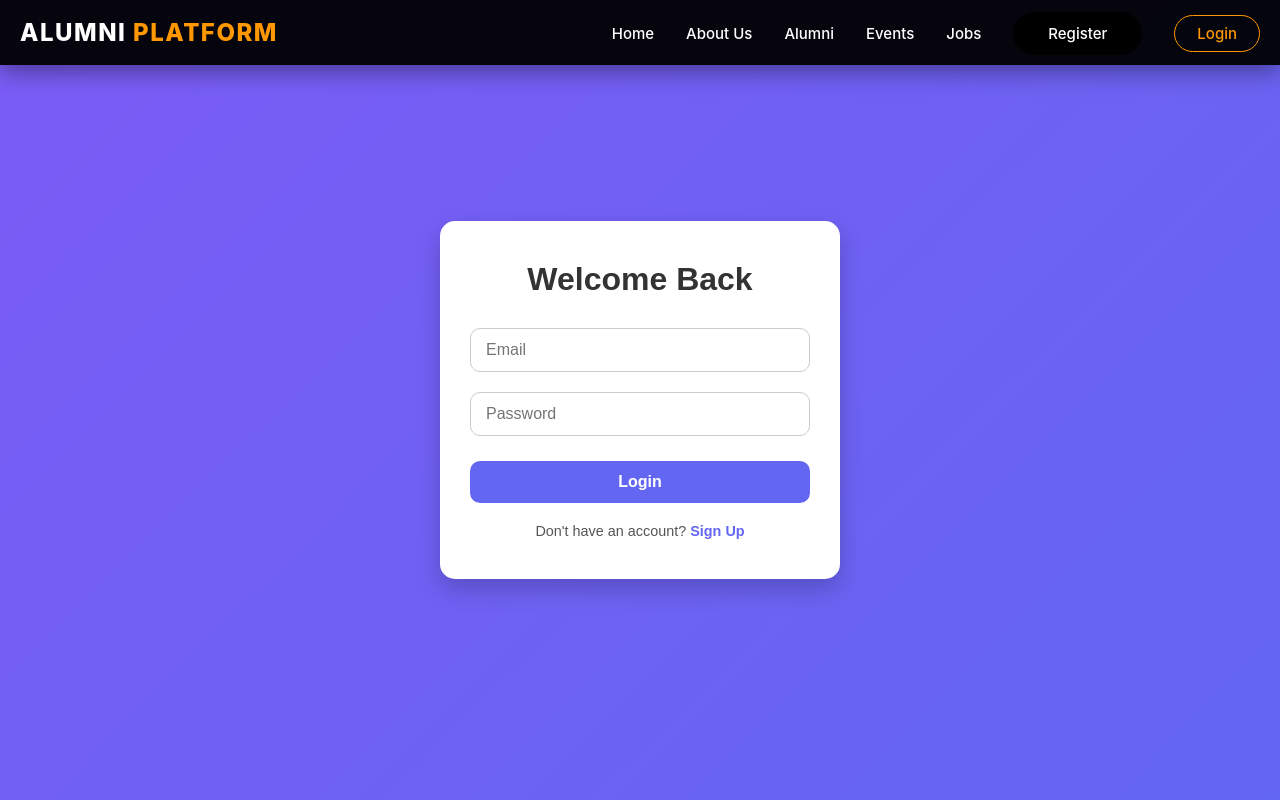
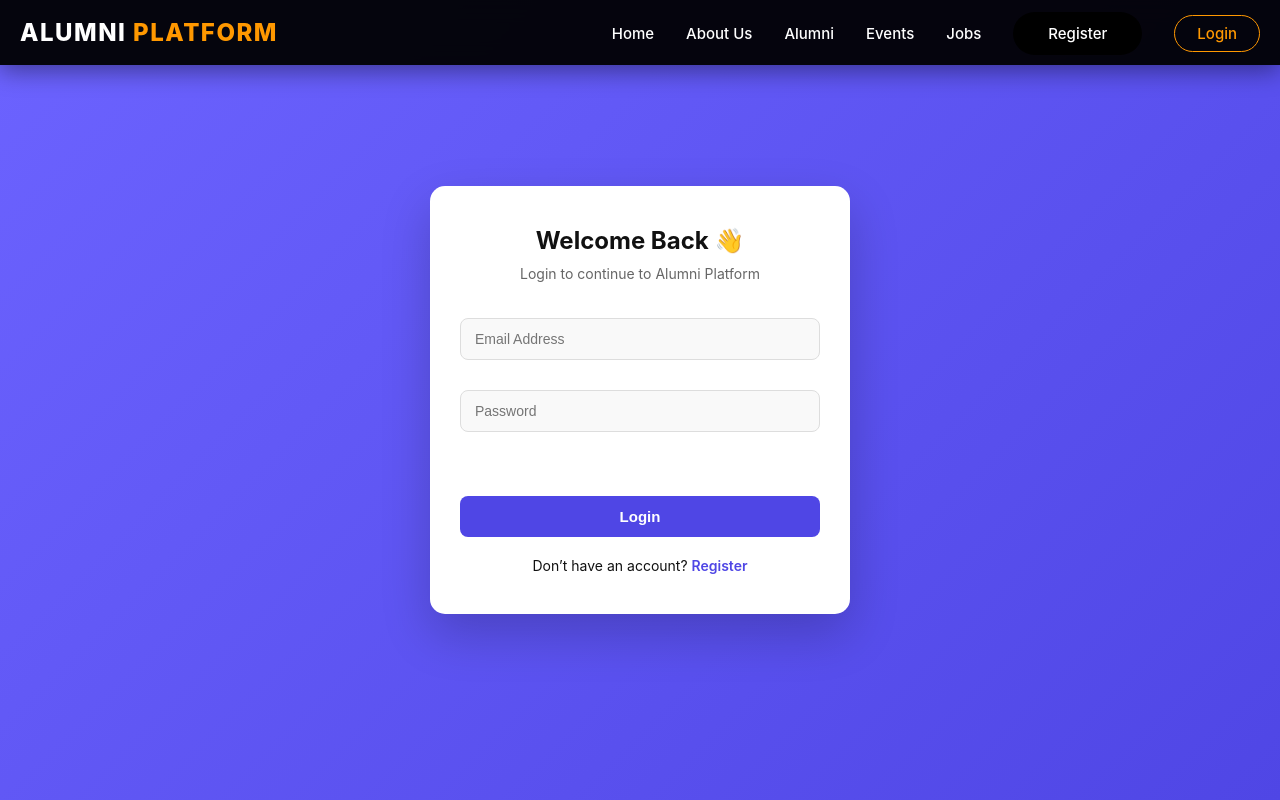
Before and after one commit to kunalgautam0076-pixel/Alumni-Platform, a React (Vite) app in the folder frontend/: page /login in a window 1280 px wide. Built offline with nearby package versions, Linux system fonts and the light colour scheme; no server answers.

Commit message:
feat: implement admin route protection; enhance login functionality with auto-redirect; update navbar for role-based access; add crypto dependency

```diff
--- a/frontend/src/App.jsx
+++ b/frontend/src/App.jsx
@@ -12,6 +12,7 @@ import Register from "./components/Register";
 import Login from "./components/Login";
 import AlumniDashboard from "./components/AlumniDashboard";
 import AdminDashboard from "./components/AdminDashboard";
+import AdminRoute from "./components/AdminRoute";
 
 import EventPage from "./components/EventPage";
 import EventDetail from "./components/EventDetail";
@@ -24,24 +25,33 @@ export default function App() {
 
       <main>
         <Routes>
-          {/* PUBLIC ROUTES */}
+
+          {/* ================= PUBLIC ROUTES ================= */}
           <Route path="/" element={<Home />} />
           <Route path="/about" element={<About />} />
           <Route path="/alumni" element={<AlumniList />} />
           <Route path="/alumni/:id" element={<AlumniProfile />} />
           <Route path="/register" element={<Register />} />
           <Route path="/login" element={<Login />} />
-
-          {/* DASHBOARDS */}
-          <Route path="/dashboard" element={<AlumniDashboard />} />
-          <Route path="/admin" element={<AdminDashboard />} />
-
-          {/* EVENTS */}
           <Route path="/events" element={<EventPage />} />
           <Route path="/events/:id" element={<EventDetail />} />
+          <Route path="/jobs" element={<JobPage />} />
 
-          {/* JOBS */}
-          <Route path="/jobs" element={<JobPage />} />
+          {/* ================= DASHBOARD ROUTES ================= */}
+
+          {/* Alumni Dashboard (Optional Protection) */}
+          <Route path="/dashboard" element={<AlumniDashboard />} />
+
+          {/* Admin Protected Route */}
+          <Route
+            path="/admin"
+            element={
+              <AdminRoute>
+                <AdminDashboard />
+              </AdminRoute>
+            }
+          />
+
         </Routes>
       </main>
     </>
--- /dev/null
+++ b/frontend/src/components/AdminRoute.jsx
@@ -0,0 +1,17 @@
+import { Navigate } from "react-router-dom";
+
+export default function AdminRoute({ children }) {
+
+  const token = localStorage.getItem("alumni_token");
+  const user = JSON.parse(localStorage.getItem("alumni_user"));
+
+  if (!token) {
+    return <Navigate to="/login" />;
+  }
+
+  if (!user || user.role !== "admin") {
+    return <Navigate to="/" />;
+  }
+
+  return children;
+}
--- a/frontend/src/components/Login.jsx
+++ b/frontend/src/components/Login.jsx
@@ -1,57 +1,96 @@
-import React, { useState } from 'react';
-import api from '../services/api';
-import { useAuth } from '../context/AuthContext';
-import { useNavigate } from 'react-router-dom';
-import './login.css'; // import the CSS file
+import React, { useState, useEffect } from "react";
+import api from "../services/api";
+import { useAuth } from "../context/AuthContext";
+import { useNavigate } from "react-router-dom";
+import "./login.css";
 
 export default function Login() {
-  const [form, setForm] = useState({ email: '', password: '' });
-  const [msg, setMsg] = useState('');
+  const [form, setForm] = useState({ email: "", password: "" });
+  const [msg, setMsg] = useState("");
+  const [loading, setLoading] = useState(false);
+
   const { login } = useAuth();
   const navigate = useNavigate();
 
-  const onChange = e => setForm({ ...form, [e.target.name]: e.target.value });
+  /* ================= AUTO REDIRECT IF LOGGED IN ================= */
+  useEffect(() => {
+    const user = JSON.parse(localStorage.getItem("alumni_user"));
+    if (user?.role === "admin") {
+      navigate("/admin");
+    } else if (user?.role === "alumni") {
+      navigate("/dashboard");
+    }
+  }, [navigate]);
 
-  const submit = async e => {
+  /* ================= INPUT CHANGE ================= */
+  const onChange = (e) =>
+    setForm({ ...form, [e.target.name]: e.target.value });
+
+  /* ================= SUBMIT ================= */
+  const submit = async (e) => {
     e.preventDefault();
+    setLoading(true);
+    setMsg("");
+
     try {
-      const res = await api.post('/api/auth/login', form);
+      const res = await api.post("/api/auth/login", form);
+
       login(res.data);
-      setMsg('Logged in successfully!');
-      navigate('/');
+
+      if (res.data.user.role === "admin") {
+        navigate("/admin");
+      } else {
+        navigate("/dashboard");
+      }
+
     } catch (err) {
-      setMsg(err.response?.data?.message || 'Error logging in');
+      setMsg(err.response?.data?.message || "Invalid credentials");
+    } finally {
+      setLoading(false);
     }
   };
 
   return (
-    <div className="login-container">
-      <div className="login-card">
-        <h2 className="login-title">Welcome Back</h2>
-        <form onSubmit={submit} className="login-form">
+    <div className="login-wrapper">
+      <div className="login-box">
+        <h2>Welcome Back 👋</h2>
+        <p className="subtitle">Login to continue to Alumni Platform</p>
+
+        <form onSubmit={submit}>
+          <div className="input-group">
             <input
+              type="email"
               name="email"
-            type="email"
-            placeholder="Email"
+              placeholder="Email Address"
               value={form.email}
               onChange={onChange}
               required
-            className="login-input"
             />
+          </div>
+
+          <div className="input-group">
             <input
+              type="password"
               name="password"
-            type="password"
               placeholder="Password"
               value={form.password}
               onChange={onChange}
               required
-            className="login-input"
             />
-          <button type="submit" className="login-button">Login</button>
+          </div>
+
+          {msg && <p className="error-msg">{msg}</p>}
+
+          <button type="submit" disabled={loading}>
+            {loading ? "Logging in..." : "Login"}
+          </button>
         </form>
-        {msg && <p className="login-msg">{msg}</p>}
-        <p className="login-footer">
-          Don't have an account? <span className="signup-link">Sign Up</span>
+
+        <p className="bottom-text">
+          Don’t have an account?{" "}
+          <span onClick={() => navigate("/register")}>
+            Register
+          </span>
         </p>
       </div>
     </div>
--- a/frontend/src/components/Navbar.jsx
+++ b/frontend/src/components/Navbar.jsx
@@ -1,11 +1,14 @@
 import React, { useState, useEffect } from "react";
-import { useLocation } from "react-router-dom";
+import { useLocation, Link, useNavigate } from "react-router-dom";
+import { useAuth } from "../context/AuthContext";
 import "./Navbar.css";
 
 export default function Navbar() {
   const [scrolled, setScrolled] = useState(false);
   const [menuOpen, setMenuOpen] = useState(false);
   const location = useLocation();
+  const navigate = useNavigate();
+  const { user, logout } = useAuth();
 
   const isHomePage = location.pathname === "/";
 
@@ -18,6 +21,12 @@ export default function Navbar() {
     return () => window.removeEventListener("scroll", handleScroll);
   }, []);
 
+  const handleLogout = () => {
+    logout();
+    setMenuOpen(false);
+    navigate("/login");
+  };
+
   return (
     <nav
       className={`navbar
@@ -26,17 +35,83 @@ export default function Navbar() {
     >
       <div className="nav-container">
         <div className="logo">
-          ALUMNI <span>PLATFORM</span>
+          <Link to="/" style={{ textDecoration: "none", color: "white" }}>
+            ALUMNI <span>PLATFORM</span>
+          </Link>
         </div>
 
         <ul className={`nav-links ${menuOpen ? "active" : ""}`}>
-          <li><a href="/">Home</a></li>
-          <li><a href="/about">About Us</a></li>
-          <li><a href="/alumni">Alumni</a></li>
-          <li><a href="/events">Events</a></li>
-          <li><a href="/jobs">Jobs</a></li>
-          <li><a href="/register" className="register-btn">Register</a></li>
-          <li><a href="/login" className="login-btn">Login</a></li>
+          <li>
+            <Link to="/" onClick={() => setMenuOpen(false)}>Home</Link>
+          </li>
+          <li>
+            <Link to="/about" onClick={() => setMenuOpen(false)}>About Us</Link>
+          </li>
+          <li>
+            <Link to="/alumni" onClick={() => setMenuOpen(false)}>Alumni</Link>
+          </li>
+          <li>
+            <Link to="/events" onClick={() => setMenuOpen(false)}>Events</Link>
+          </li>
+          <li>
+            <Link to="/jobs" onClick={() => setMenuOpen(false)}>Jobs</Link>
+          </li>
+
+          {/* ================= ROLE BASED SECTION ================= */}
+
+          {!user && (
+            <>
+              <li>
+                <Link
+                  to="/register"
+                  className="register-btn"
+                  onClick={() => setMenuOpen(false)}
+                >
+                  Register
+                </Link>
+              </li>
+              <li>
+                <Link
+                  to="/login"
+                  className="login-btn"
+                  onClick={() => setMenuOpen(false)}
+                >
+                  Login
+                </Link>
+              </li>
+            </>
+          )}
+
+          {user?.role === "alumni" && (
+            <li>
+              <Link to="/dashboard" onClick={() => setMenuOpen(false)}>
+                Dashboard
+              </Link>
+            </li>
+          )}
+
+          {user?.role === "admin" && (
+            <li>
+              <Link to="/admin" onClick={() => setMenuOpen(false)}>
+                Admin Panel
+              </Link>
+            </li>
+          )}
+
+          {user && (
+            <li>
+              <a
+                href="/"
+                onClick={(e) => {
+                  e.preventDefault();
+                  handleLogout();
+                }}
+                className="login-btn"
+              >
+                Logout
+              </a>
+            </li>
+          )}
         </ul>
 
         <div
--- a/frontend/src/components/login.css
+++ b/frontend/src/components/login.css
@@ -1,83 +1,100 @@
-/* Full page container */
-.login-container {
+.login-wrapper {
+  min-height: 100vh;
   display: flex;
   justify-content: center;
   align-items: center;
-  min-height: 100vh;
-  background: linear-gradient(135deg, #7b5cf6, #6366f1);
+  background: linear-gradient(135deg, #6c63ff, #4f46e5);
   padding: 20px;
-  font-family: Arial, sans-serif;
 }
 
-/* Card styling */
-.login-card {
-  background: #fff;
+.login-box {
+  background: white;
+  width: 100%;
+  max-width: 420px;
   padding: 40px 30px;
   border-radius: 15px;
-  box-shadow: 0 10px 25px rgba(0,0,0,0.2);
-  width: 100%;
-  max-width: 400px;
+  box-shadow: 0 20px 50px rgba(0, 0, 0, 0.2);
   text-align: center;
 }
 
-/* Title */
-.login-title {
-  font-size: 2rem;
-  margin-bottom: 20px;
-  color: #333;
+.login-box h2 {
+  margin-bottom: 10px;
+  font-weight: 700;
 }
 
-/* Inputs */
-.login-input {
-  width: 100%;
-  padding: 12px 15px;
-  margin: 10px 0;
-  border: 1px solid #ccc;
-  border-radius: 10px;
-  font-size: 1rem;
-  transition: all 0.3s ease;
+.subtitle {
+  font-size: 14px;
+  color: #666;
+  margin-bottom: 30px;
 }
 
-.login-input:focus {
-  border-color: #6366f1;
-  box-shadow: 0 0 5px rgba(99, 102, 241, 0.5);
+.input-group {
+  margin-bottom: 18px;
+}
+
+.input-group input {
+  width: 100%;
+  padding: 12px 14px;
+  border-radius: 8px;
+  border: 1px solid #ddd;
+  font-size: 14px;
+  transition: 0.3s;
+}
+
+.input-group input:focus {
+  border-color: #6c63ff;
   outline: none;
 }
 
-/* Button */
-.login-button {
+button {
   width: 100%;
   padding: 12px;
-  margin-top: 15px;
-  background-color: #6366f1;
-  color: #fff;
-  font-size: 1rem;
   border: none;
-  border-radius: 10px;
+  border-radius: 8px;
+  background: #4f46e5;
+  color: white;
+  font-weight: 600;
   cursor: pointer;
-  transition: background 0.3s ease;
+  transition: 0.3s;
 }
 
-.login-button:hover {
-  background-color: #4f46e5;
+button:hover {
+  background: #3730a3;
 }
 
-/* Message */
-.login-msg {
-  margin-top: 15px;
-  color: #e11d48; /* red for errors */
-  font-weight: bold;
+button:disabled {
+  background: #999;
+  cursor: not-allowed;
 }
 
-/* Footer */
-.login-footer {
-  margin-top: 20px;
-  font-size: 0.9rem;
-  color: #555;
+.error-msg {
+  color: red;
+  font-size: 13px;
+  margin-bottom: 10px;
 }
 
-.signup-link {
-  color: #6366f1;
-  font-weight: bold;
+.bottom-text {
+  margin-top: 20px;
+  font-size: 14px;
+}
+
+.bottom-text span {
+  color: #4f46e5;
   cursor: pointer;
+  font-weight: 600;
 }
+
+.bottom-text span:hover {
+  text-decoration: underline;
+}
+
+/* ================= MOBILE ================= */
+@media (max-width: 480px) {
+  .login-box {
+    padding: 30px 20px;
+  }
+
+  .login-box h2 {
+    font-size: 20px;
+  }
+}
```
Also changed, not shown: frontend/src/components/Navbar.css (line endings or trailing spaces), 2 other files (tests, documents, lock files or other folders). Lines whose indentation alone changed are shown as unchanged.
